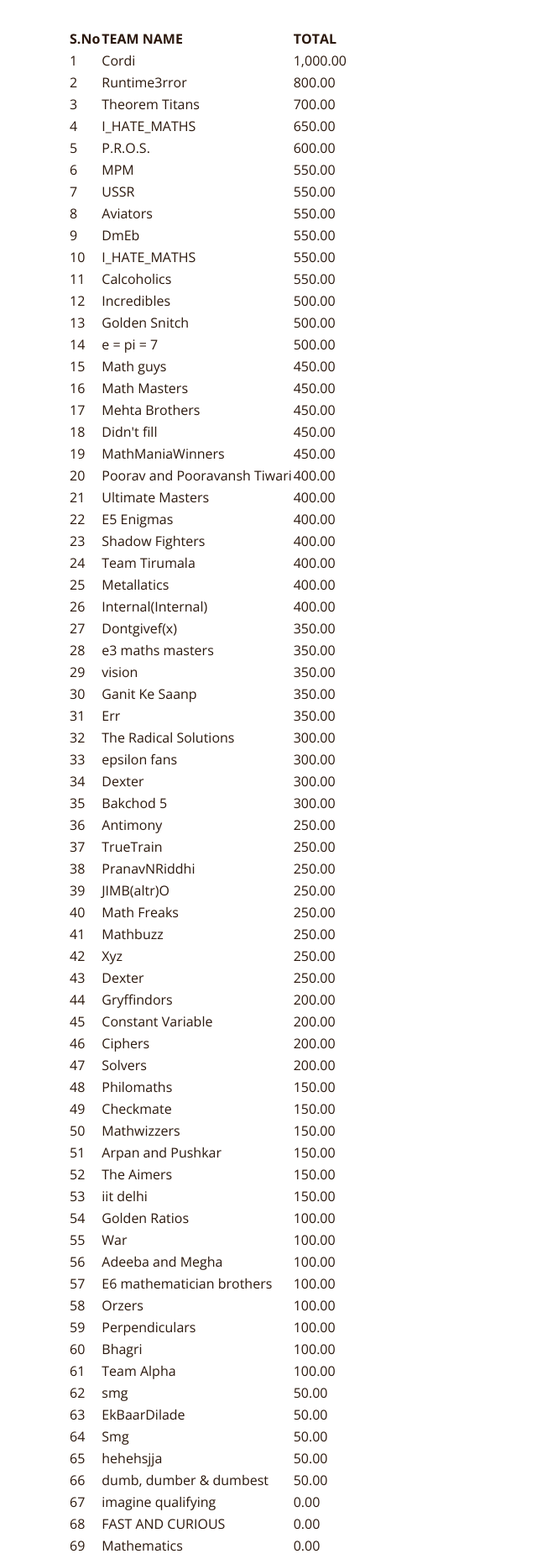
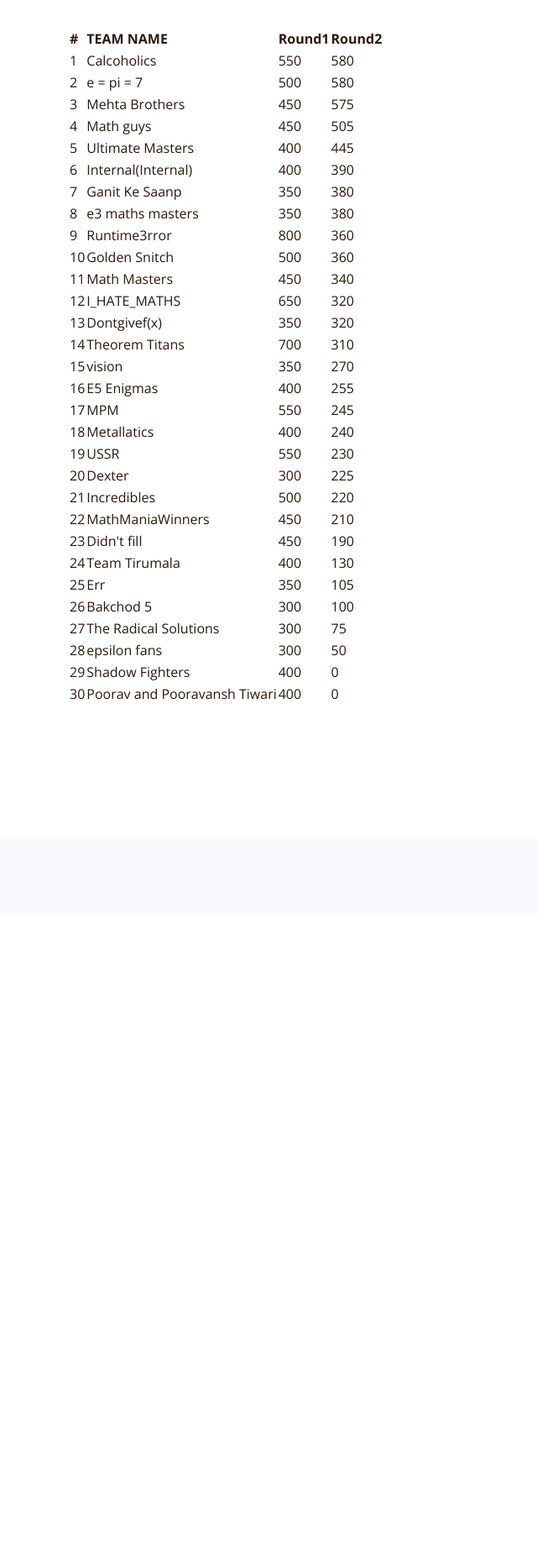
Before and after one commit to harshagrawal0077/Mathemania_2024, a website: page leaderboard.html in a window 1280 px wide. Shown: the part 460-2316 px from the top of the page at 84% size, without its empty margins (0-640 px from the left). After the commit the page ends 1549 px from the top, so only its background shows below. Drawn offline with nearby package versions, Linux system fonts and the light colour scheme; a script that the page names is missing.

Commit message:
Final mathemania commit

```diff
--- a/leaderboard.html
+++ b/leaderboard.html
@@ -16,7 +16,7 @@
   <!-- Google Fonts -->
   <link rel="preconnect" href="https://fonts.googleapis.com">
   <link rel="preconnect" href="https://fonts.gstatic.com" crossorigin>
-  <link href="https://fonts.googleapis.com/css2?family=Open+Sans:ital,wght@0,300;0,400;0,500;0,600;0,700;1,300;1,400;1,600;1,700&family=Montserrat:ital,wght@0,300;0,400;0,500;0,600;0,700;1,300;1,400;1,500;1,600;1,700&display=swap" rel="stylesheet">
+  <link href="https://fonts.googleapis.com/css2?family=Open+Sans:ital,wght@0,300;0,400;0,500;0,600;0,700;1,300;1,400;1,600;1,700&family=Montserrat:ital,wght@0,300;0,400;0,500;0,600;0,700&display=swap" rel="stylesheet">
 
   <link href="assets/vendor/bootstrap/css/bootstrap.min.css" rel="stylesheet">
   <link href="assets/vendor/bootstrap-icons/bootstrap-icons.css" rel="stylesheet">
@@ -40,28 +40,16 @@
   <header id="header" class="header d-flex align-items-center fixed-top">
     <div class="container-fluid container-xl d-flex align-items-center justify-content-between">
       <a class="navbar-brand stamatics-logo" href="index.html">
-        <div>
-          <img class="img-fluid" src="assets/img/logo.png" alt="Stamatics IITK Logo">
-        </div>
+
       </a>
       <a href="index.html" class="logo d-flex align-items-center">
-        <h1 class="d-flex align-items-center">Stamatics IITK</h1>
+
       </a>
 
       <i class="mobile-nav-toggle mobile-nav-show bi bi-list"></i>
       <i class="mobile-nav-toggle mobile-nav-hide d-none bi bi-x"></i>
 
-      <nav id="navbar" class="navbar">
-        <ul>
-          <li><a href="index.html" class="active">Home</a></li>
-          <li><a href="about.html">About</a></li>
-          <li><a href="services.html">Tasks</a></li>
-          <li><a href="portfolio.html">Gallery</a></li>
-          <li><a href="team.html">Team</a></li>
-          <li><a href="leaderboard.html">Leaderboard</a></li>
-          <li><a href="contact.html">Contact</a></li>
-        </ul>
-      </nav><!-- .navbar -->
+
     </div>
   </header><!-- End Header -->
 
@@ -83,93 +71,44 @@
             <table>
               <thead id="table-head">
                 <tr>
-                  <th>S.No</th>
+                  <th>#</th>
                   <th>TEAM NAME</th>
-                  <th>TOTAL</th>
+                  <th>Round1</th>
+                  <th>Round2</th>
                 </tr>
               </thead>
               <tbody id="table-body">
-                <tr><td>1</td><td>Cordi</td><td>1,000.00</td></tr>
-                <tr><td>2</td><td>Runtime3rror</td><td>800.00</td></tr>
-                <tr><td>3</td><td>Theorem Titans</td><td>700.00</td></tr>
-                <tr><td>4</td><td>I_HATE_MATHS</td><td>650.00</td></tr>
-                <tr><td>5</td><td>P.R.O.S.</td><td>600.00</td></tr>
-                <tr><td>6</td><td>MPM</td><td>550.00</td></tr>
-                <tr><td>7</td><td>USSR</td><td>550.00</td></tr>
-                <tr><td>8</td><td>Aviators</td><td>550.00</td></tr>
-                <tr><td>9</td><td>DmEb</td><td>550.00</td></tr>
-                <tr><td>10</td><td>I_HATE_MATHS</td><td>550.00</td></tr>
-                <tr><td>11</td><td>Calcoholics</td><td>550.00</td></tr>
-                <tr><td>12</td><td>Incredibles</td><td>500.00</td></tr>
-                <tr><td>13</td><td>Golden Snitch</td><td>500.00</td></tr>
-                <tr><td>14</td><td>e = pi = 7</td><td>500.00</td></tr>
-                <tr><td>15</td><td>Math guys</td><td>450.00</td></tr>
-                <tr><td>16</td><td>Math Masters</td><td>450.00</td></tr>
-                <tr><td>17</td><td>Mehta Brothers</td><td>450.00</td></tr>
-                <tr><td>18</td><td>Didn't fill</td><td>450.00</td></tr>
-                <tr><td>19</td><td>MathManiaWinners</td><td>450.00</td></tr>
-                <tr><td>20</td><td>Poorav and Pooravansh Tiwari</td><td>400.00</td></tr>
-                <tr><td>21</td><td>Ultimate Masters</td><td>400.00</td></tr>
-                <tr><td>22</td><td>E5 Enigmas</td><td>400.00</td></tr>
-                <tr><td>23</td><td>Shadow Fighters</td><td>400.00</td></tr>
-                <tr><td>24</td><td>Team Tirumala</td><td>400.00</td></tr>
-                <tr><td>25</td><td>Metallatics</td><td>400.00</td></tr>
-                <tr><td>26</td><td>Internal(Internal)</td><td>400.00</td></tr>
-                <tr><td>27</td><td>Dontgivef(x)</td><td>350.00</td></tr>
-                <tr><td>28</td><td>e3 maths masters</td><td>350.00</td></tr>
-                <tr><td>29</td><td>vision</td><td>350.00</td></tr>
-                <tr><td>30</td><td>Ganit Ke Saanp</td><td>350.00</td></tr>
-                <tr><td>31</td><td>Err</td><td>350.00</td></tr>
-                <tr><td>32</td><td>The Radical Solutions</td><td>300.00</td></tr>
-                <tr><td>33</td><td>epsilon fans</td><td>300.00</td></tr>
-                <tr><td>34</td><td>Dexter</td><td>300.00</td></tr>
-                <tr><td>35</td><td>Bakchod 5</td><td>300.00</td></tr>
-                <tr><td>36</td><td>Antimony</td><td>250.00</td></tr>
-                <tr><td>37</td><td>TrueTrain</td><td>250.00</td></tr>
-                <tr><td>38</td><td>PranavNRiddhi</td><td>250.00</td></tr>
-                <tr><td>39</td><td>JIMB(altr)O</td><td>250.00</td></tr>
-                <tr><td>40</td><td>Math Freaks</td><td>250.00</td></tr>
-                <tr><td>41</td><td>Mathbuzz</td><td>250.00</td></tr>
-                <tr><td>42</td><td>Xyz</td><td>250.00</td></tr>
-                <tr><td>43</td><td>Dexter</td><td>250.00</td></tr>
-                <tr><td>44</td><td>Gryffindors</td><td>200.00</td></tr>
-                <tr><td>45</td><td>Constant Variable</td><td>200.00</td></tr>
-                <tr><td>46</td><td>Ciphers</td><td>200.00</td></tr>
-                <tr><td>47</td><td>Solvers</td><td>200.00</td></tr>
-                <tr><td>48</td><td>Philomaths</td><td>150.00</td></tr>
-                <tr><td>49</td><td>Checkmate</td><td>150.00</td></tr>
-                <tr><td>50</td><td>Mathwizzers</td><td>150.00</td></tr>
-                <tr><td>51</td><td>Arpan and Pushkar</td><td>150.00</td></tr>
-                <tr><td>52</td><td>The Aimers</td><td>150.00</td></tr>
-                <tr><td>53</td><td>iit delhi</td><td>150.00</td></tr>
-                <tr><td>54</td><td>Golden Ratios</td><td>100.00</td></tr>
-                <tr><td>55</td><td>War</td><td>100.00</td></tr>
-                <tr><td>56</td><td>Adeeba and Megha</td><td>100.00</td></tr>
-                <tr><td>57</td><td>E6 mathematician brothers</td><td>100.00</td></tr>
-                <tr><td>58</td><td>Orzers</td><td>100.00</td></tr>
-                <tr><td>59</td><td>Perpendiculars</td><td>100.00</td></tr>
-                <tr><td>60</td><td>Bhagri</td><td>100.00</td></tr>
-                <tr><td>61</td><td>Team Alpha</td><td>100.00</td></tr>
-                <tr><td>62</td><td>smg</td><td>50.00</td></tr>
-                <tr><td>63</td><td>EkBaarDilade</td><td>50.00</td></tr>
-                <tr><td>64</td><td>Smg</td><td>50.00</td></tr>
-                <tr><td>65</td><td>hehehsjja</td><td>50.00</td></tr>
-                <tr><td>66</td><td>dumb, dumber & dumbest</td><td>50.00</td></tr>
-                <tr><td>67</td><td>imagine qualifying</td><td>0.00</td></tr>
-                <tr><td>68</td><td>FAST AND CURIOUS</td><td>0.00</td></tr>
-                <tr><td>69</td><td>Mathematics</td><td>0.00</td></tr>
-                <tr><td>70</td><td>qwerty_maths</td><td>0.00</td></tr>
-                <tr><td>71</td><td>Mutthi ki shakti</td><td>0.00</td></tr>
-                <tr><td>72</td><td>anonymous</td><td>-50.00</td></tr>
-                <tr><td>73</td><td>The Mathslover</td><td>-50.00</td></tr>
-                <tr><td>74</td><td>akash rathi</td><td>-100.00</td></tr>
-                <tr><td>75</td><td>PiWarriors</td><td>-100.00</td></tr>
-                <tr><td>76</td><td>Mental Mathemagicians</td><td>-100.00</td></tr>
-                <tr><td>77</td><td>WOWers</td><td>-150.00</td></tr>
-                <tr><td>78</td><td>Tulika and tanvi</td><td>-200.00</td></tr>
-                <tr><td>79</td><td>Boolean Knights</td><td>-200.00</td></tr>
-                <tr><td>80</td><td>Digital Defenders</td><td>-450.00</td></tr>
-                <tr><td>81</td><td>Yashidi balle balle</td><td>-600.00</td></tr>
+
+                <tr><td>1</td><td>Calcoholics</td><td>550</td><td>580</td></tr>
+                <tr><td>2</td><td>e = pi = 7</td><td>500</td><td>580</td></tr>
+                <tr><td>3</td><td>Mehta Brothers</td><td>450</td><td>575</td></tr>
+                <tr><td>4</td><td>Math guys</td><td>450</td><td>505</td></tr>
+                <tr><td>5</td><td>Ultimate Masters</td><td>400</td><td>445</td></tr>
+                <tr><td>6</td><td>Internal(Internal)</td><td>400</td><td>390</td></tr>
+                <tr><td>7</td><td>Ganit Ke Saanp</td><td>350</td><td>380</td></tr>
+                <tr><td>8</td><td>e3 maths masters</td><td>350</td><td>380</td></tr>
+                <tr><td>9</td><td>Runtime3rror</td><td>800</td><td>360</td></tr>
+                <tr><td>10</td><td>Golden Snitch</td><td>500</td><td>360</td></tr>
+                <tr><td>11</td><td>Math Masters</td><td>450</td><td>340</td></tr>
+                <tr><td>12</td><td>I_HATE_MATHS</td><td>650</td><td>320</td></tr>
+                <tr><td>13</td><td>Dontgivef(x)</td><td>350</td><td>320</td></tr>
+                <tr><td>14</td><td>Theorem Titans</td><td>700</td><td>310</td></tr>
+                <tr><td>15</td><td>vision</td><td>350</td><td>270</td></tr>
+                <tr><td>16</td><td>E5 Enigmas</td><td>400</td><td>255</td></tr>
+                <tr><td>17</td><td>MPM</td><td>550</td><td>245</td></tr>
+                <tr><td>18</td><td>Metallatics</td><td>400</td><td>240</td></tr>
+                <tr><td>19</td><td>USSR</td><td>550</td><td>230</td></tr>
+                <tr><td>20</td><td>Dexter</td><td>300</td><td>225</td></tr>
+                <tr><td>21</td><td>Incredibles</td><td>500</td><td>220</td></tr>
+                <tr><td>22</td><td>MathManiaWinners</td><td>450</td><td>210</td></tr>
+                <tr><td>23</td><td>Didn't fill</td><td>450</td><td>190</td></tr>
+                <tr><td>24</td><td>Team Tirumala</td><td>400</td><td>130</td></tr>
+                <tr><td>25</td><td>Err</td><td>350</td><td>105</td></tr>
+                <tr><td>26</td><td>Bakchod 5</td><td>300</td><td>100</td></tr>
+                <tr><td>27</td><td>The Radical Solutions</td><td>300</td><td>75</td></tr>
+                <tr><td>28</td><td>epsilon fans</td><td>300</td><td>50</td></tr>
+                <tr><td>29</td><td>Shadow Fighters</td><td>400</td><td>0</td></tr>
+                <tr><td>30</td><td>Poorav and Pooravansh Tiwari</td><td>400</td><td>0</td></tr>
               </tbody>
             </table>
           </section>
@@ -181,22 +120,7 @@
   <!-- ======= Footer ======= -->
   <footer id="footer" class="footer">
     <div class="footer-content">
-      <div class="container">
-        <div class="row gy-4">
-          <div class="col-lg-5 col-md-12 footer-info">
-            <a href="index.html" class="logo d-flex align-items-center">
-              <span>Reach Out To Us</span>
-            </a>
-            <p>We sincerely value your input and encourage you to share your thoughts with us. Whether you have suggestions or concerns, please feel free to reach out to us on discord, Facebook or Instagram.</p>
-            <div class="social-links d-flex mt-3">
-              <a href="https://discord.gg/URhTdxpn4G" class="discord"><i class="bi bi-discord"></i></a>
-              <a href="https://www.instagram.com/stamatics_iitk/" class="instagram"><i class="bi bi-instagram"></i></a>
-              <a href="https://www.linkedin.com/company/stamatics-iit-kanpur/" class="linkedin"><i class="bi bi-linkedin"></i></a>
-              <a href="https://www.facebook.com/stamatics.iitk" class="facebook"><i class="bi bi-facebook"></i></a>
-            </div>
-          </div>
-        </div>
-      </div>
+
     </div>
   </footer><!-- End Footer -->
 
```
Also changed, not shown: index.html (+3 -3 lines), podium.jpeg (added).
